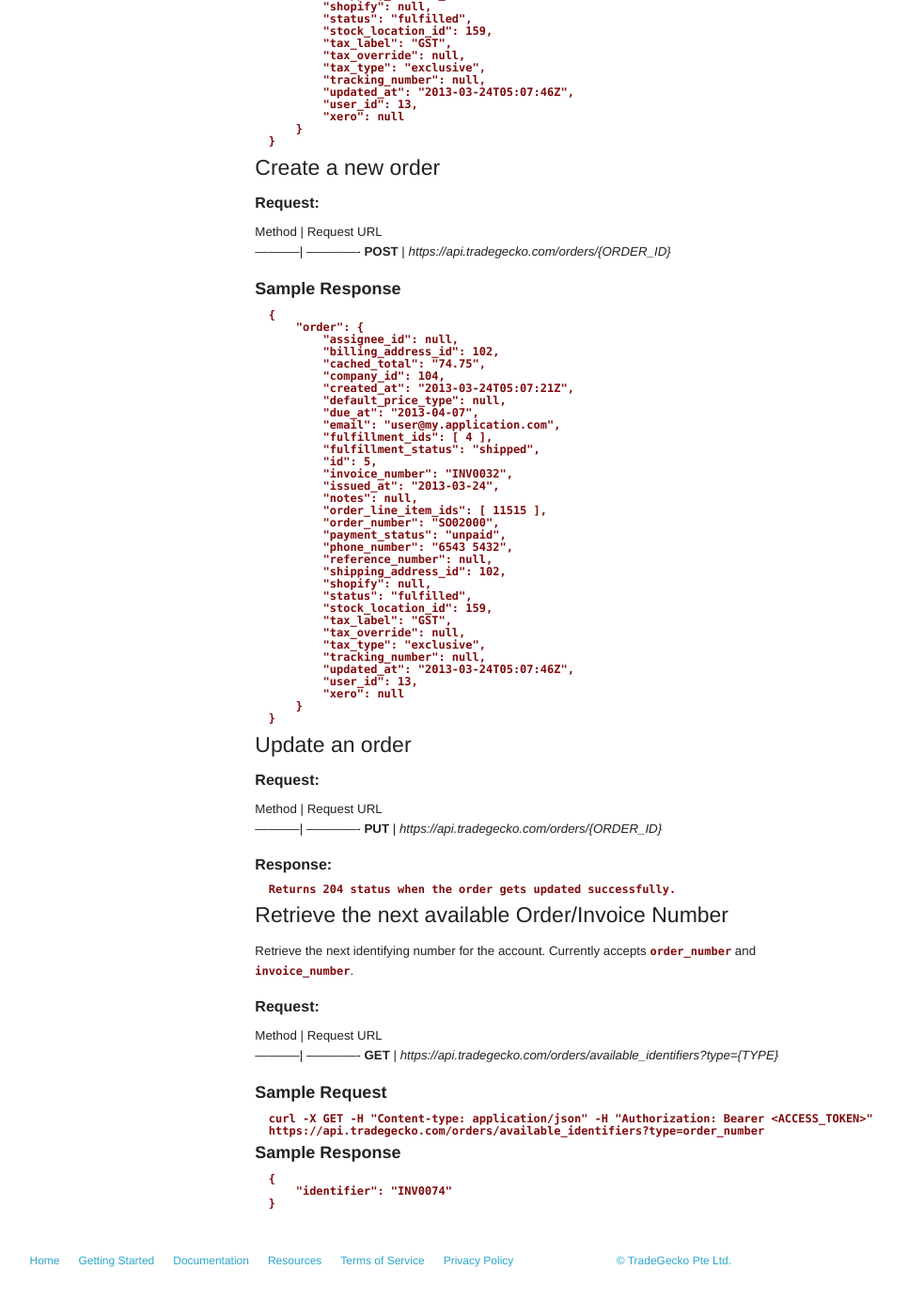
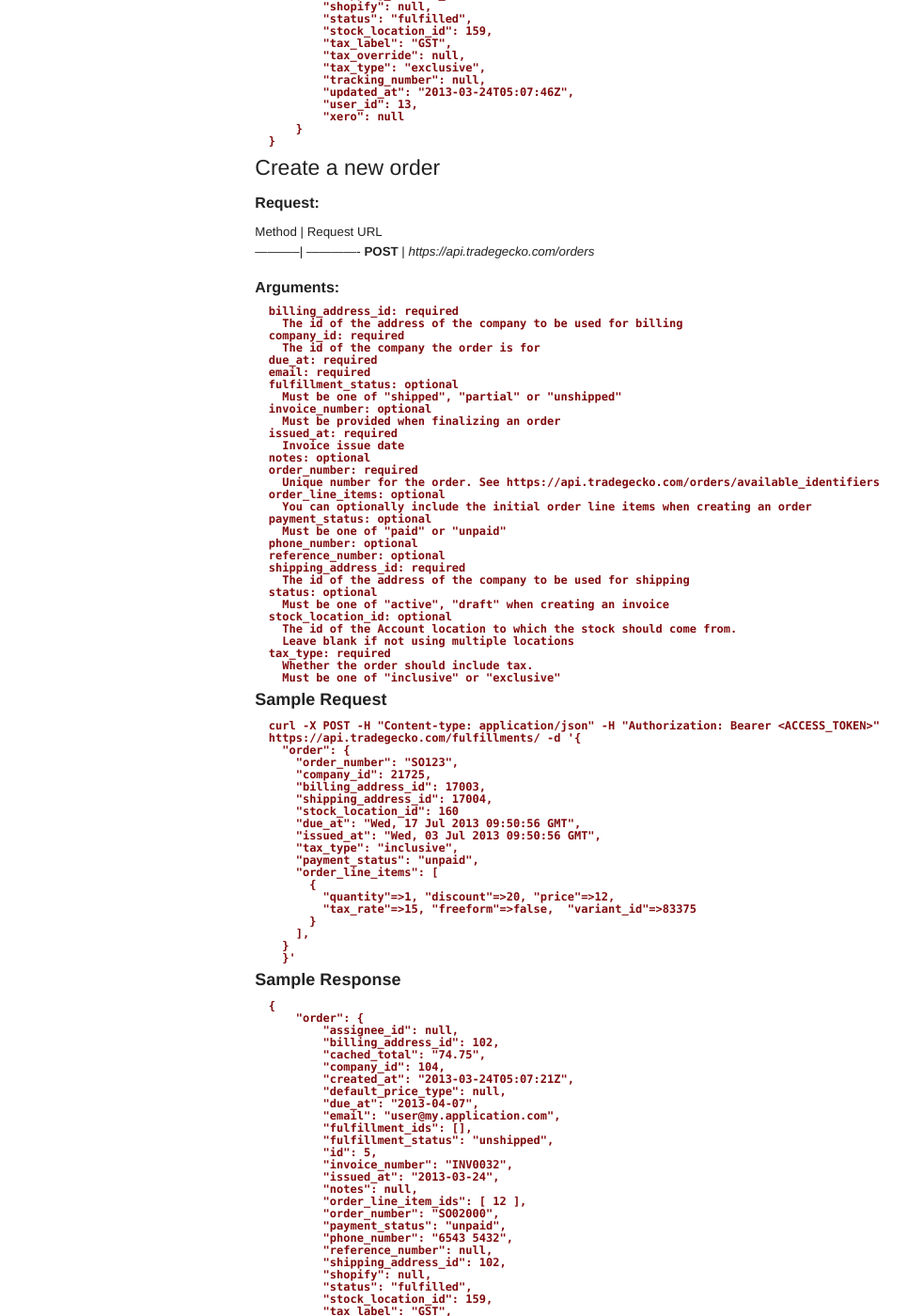
Before and after one commit to tradegecko/docs_old, a Jekyll site: the page built from _posts/2013-01-24-order.md, in a window 1280 px wide and 1400 px high, scrolled down 1217 px. Shown: the whole window at 94% size, without its empty margins (217-1183 px from the left). Built offline with Jekyll 4.4.1, drawn with Linux system fonts in a browser that asks for light colours; some web fonts are replaced; Markdown is read by kramdown in place of the engine named in the settings; some of the changed text lies outside the part shown.

Commit message:
Add order line items to order docs

```diff
--- a/_posts/2013-01-24-order.md
+++ b/_posts/2013-01-24-order.md
@@ -98,7 +98,63 @@
 ######     Request:
 Method     | Request URL
 -----------| -------------
-**POST**   | *https://api.tradegecko.com/orders/{ORDER_ID}*
+**POST**   | *https://api.tradegecko.com/orders*
+
+######     Arguments:
+      billing_address_id: required
+        The id of the address of the company to be used for billing
+      company_id: required
+        The id of the company the order is for
+      due_at: required
+      email: required
+      fulfillment_status: optional
+        Must be one of "shipped", "partial" or "unshipped"
+      invoice_number: optional
+        Must be provided when finalizing an order
+      issued_at: required
+        Invoice issue date
+      notes: optional
+      order_number: required
+        Unique number for the order. See https://api.tradegecko.com/orders/available_identifiers
+      order_line_items: optional
+        You can optionally include the initial order line items when creating an order
+      payment_status: optional
+        Must be one of "paid" or "unpaid"
+      phone_number: optional
+      reference_number: optional
+      shipping_address_id: required
+        The id of the address of the company to be used for shipping
+      status: optional
+        Must be one of "active", "draft" when creating an invoice
+      stock_location_id: optional
+        The id of the Account location to which the stock should come from.
+        Leave blank if not using multiple locations
+      tax_type: required
+        Whether the order should include tax.
+        Must be one of "inclusive" or "exclusive"
+
+##### Sample Request
+
+      curl -X POST -H "Content-type: application/json" -H "Authorization: Bearer <ACCESS_TOKEN>"
+      https://api.tradegecko.com/fulfillments/ -d '{
+        "order": {
+          "order_number": "SO123",
+          "company_id": 21725,
+          "billing_address_id": 17003,
+          "shipping_address_id": 17004,
+          "stock_location_id": 160
+          "due_at": "Wed, 17 Jul 2013 09:50:56 GMT",
+          "issued_at": "Wed, 03 Jul 2013 09:50:56 GMT",
+          "tax_type": "inclusive",
+          "payment_status": "unpaid",
+          "order_line_items": [
+            {
+              "quantity"=>1, "discount"=>20, "price"=>12,
+              "tax_rate"=>15, "freeform"=>false,  "variant_id"=>83375
+            }
+          ],
+        }
+        }'
 
 ##### Sample Response
 
@@ -112,13 +168,13 @@
               "default_price_type": null,
               "due_at": "2013-04-07",
               "email": "user@my.application.com",
-              "fulfillment_ids": [ 4 ],
-              "fulfillment_status": "shipped",
+              "fulfillment_ids": [],
+              "fulfillment_status": "unshipped",
               "id": 5,
               "invoice_number": "INV0032",
               "issued_at": "2013-03-24",
               "notes": null,
-              "order_line_item_ids": [ 11515 ],
+              "order_line_item_ids": [ 12 ],
               "order_number": "SO02000",
               "payment_status": "unpaid",
               "phone_number": "6543 5432",
```
Also changed, not shown: 1 other file.
